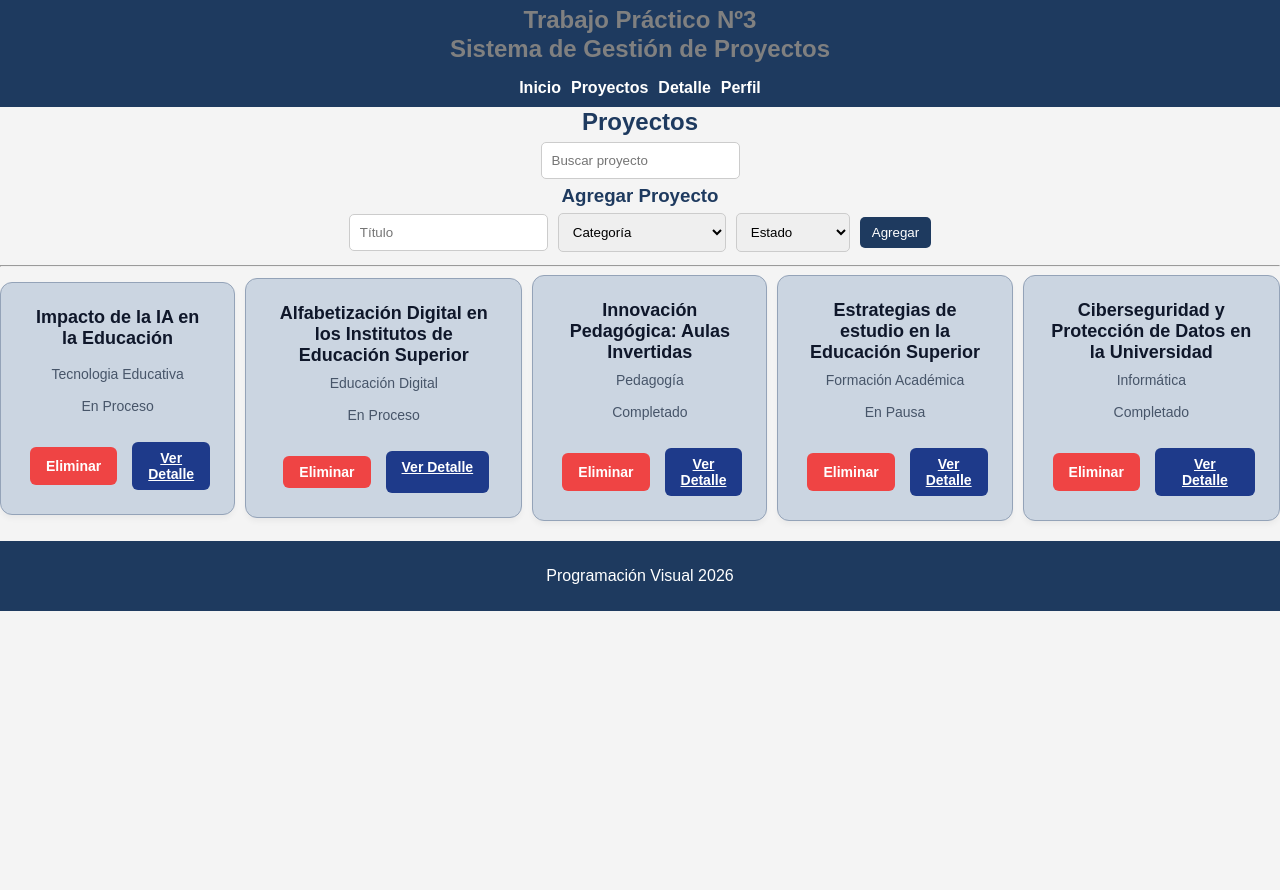
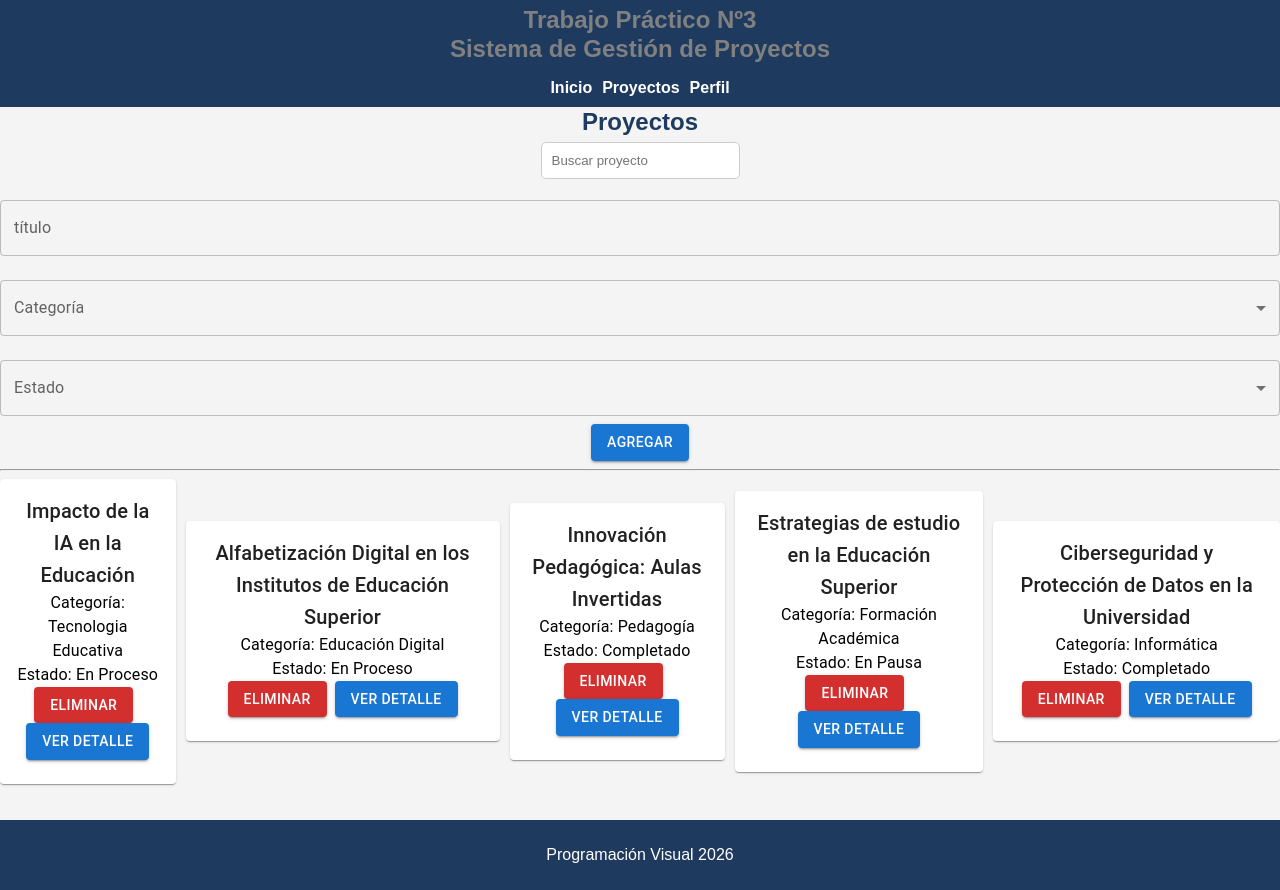
Before and after one commit to nicolemendivil/pv_tp3_grupo3, a React (Vite) app in the folder pv_tp3_grupo3/: page /proyectos in a window 1280 px wide. Before the commit the page ends 800 px from the top, so only its background shows below. Built offline with nearby package versions, Linux system fonts and the light colour scheme.

Commit message:
Dashboard con Material UI,PerfilUsuario con Material UI,FormularioProyecto con componentes MUI,ProyectoCard usando Card de MUI,RegistroActividad usando Alert/Snackbar,DetalleProyecto con useParams

```diff
--- /dev/null
+++ b/package.json
@@ -0,0 +1,5 @@
+{
+  "dependencies": {
+    "react-router-dom": "^7.17.0"
+  }
+}
--- a/pv_tp3_grupo3/package.json
+++ b/pv_tp3_grupo3/package.json
@@ -10,6 +10,9 @@
     "preview": "vite preview"
   },
   "dependencies": {
+    "@emotion/react": "^11.14.0",
+    "@emotion/styled": "^11.14.1",
+    "@mui/material": "^9.1.1",
     "react": "^19.2.6",
     "react-dom": "^19.2.6",
     "react-router-dom": "^7.17.0"
--- a/pv_tp3_grupo3/src/App.jsx
+++ b/pv_tp3_grupo3/src/App.jsx
@@ -15,9 +15,11 @@ function App() {
       <Nav></Nav>
       <Routes>
         <Route path="/" element={<Dashboard />} />
+        <Route path="dashboard" element={<Dashboard/>}/>
         <Route path="/proyectos" element={<ListaProyectos />} />
         <Route path="/proyectos/:id" element={<DetalleProyecto />} />
         <Route path="/perfil" element={<PerfilUsuario />} />
+
       </Routes>
       <Footer></Footer>
     </div>
--- a/pv_tp3_grupo3/src/components/FormularioProyecto.jsx
+++ b/pv_tp3_grupo3/src/components/FormularioProyecto.jsx
@@ -1,4 +1,5 @@
 import { useState } from "react";
+import {TextField,Select,MenuItem,Button,FormControl,InputLabel} from "@mui/material";
 const FormularioProyecto = ({ agregar}) => {
     const [formulario, setFormulario] = useState({
     titulo: "",
@@ -26,29 +27,61 @@ const FormularioProyecto = ({ agregar}) => {
     };
   return (
     <form onSubmit={handleSubmit}>
-      <h3>Agregar Proyecto</h3>
-      <input
-        type="text"
-        name="titulo"
-        placeholder="Título"
+      <TextField
+        label="título"
+        name="Titulo"
         value={titulo}
         onChange={handleChange}
+        fullWidth
+        margin="normal"
       />
-      <select name="categoria" value={categoria} onChange={handleChange}>
-        <option value="">Categoría</option>
-        <option>Tecnologia Educativa</option>
-        <option>Educación Digital</option>
-        <option>Pedagogía</option>
-        <option>Informática</option>
-      </select>
 
-      <select name="estado" value={estado} onChange={handleChange}>
-        <option value="">Estado</option>
-        <option>En Proceso</option>
-        <option>Completado</option>
-        <option>En Pausa</option>
-      </select>
-      <button type="submit"> Agregar</button>
+      <FormControl fullWidth margin="normal">
+        <InputLabel>Categoría</InputLabel>
+
+        <Select
+          name="categoria"
+          value={categoria}
+          onChange={handleChange}
+        >
+          <MenuItem value="">Seleccione</MenuItem>
+          <MenuItem value="Tecnologia Educativa">
+            Tecnologia Educativa
+          </MenuItem>
+          <MenuItem value="Educación Digital">
+            Educación Digital
+          </MenuItem>
+          <MenuItem value="Pedagogía">
+            Pedagogía
+          </MenuItem>
+          <MenuItem value="Informática">
+            Informática
+          </MenuItem>
+        </Select>
+      </FormControl>
+
+      <FormControl fullWidth margin="normal">
+        <InputLabel>Estado</InputLabel>
+
+        <Select
+          name="estado"
+          value={estado}
+          onChange={handleChange}
+        >
+          <MenuItem value="">Seleccione</MenuItem>
+          <MenuItem value="En Proceso">En Proceso</MenuItem>
+          <MenuItem value="Completado">Completado</MenuItem>
+          <MenuItem value="En Pausa">En Pausa</MenuItem>
+        </Select>
+      </FormControl>
+
+      <Button
+        type="submit"
+        variant="contained"
+      >
+        Agregar
+      </Button>
+
     </form>
   );
 };
--- a/pv_tp3_grupo3/src/components/Nav.jsx
+++ b/pv_tp3_grupo3/src/components/Nav.jsx
@@ -2,9 +2,10 @@ import { Link } from "react-router-dom";
 function Nav(){
     return(
     <nav>
-        <Link to="/">Inicio</Link>
+        {/*<Link to="/">Inicio</Link>*/}
+        <Link to="/dashboard">Inicio</Link>
         <Link to="/proyectos">Proyectos</Link>
-        <Link to="/detalle">Detalle</Link>
+        {/*<Link to="/detalle">Detalle</Link> */}
         <Link to="/perfil">Perfil</Link>
     </nav>
     );
--- a/pv_tp3_grupo3/src/components/ProyectoCard.jsx
+++ b/pv_tp3_grupo3/src/components/ProyectoCard.jsx
@@ -1,18 +1,42 @@
 import { Link } from "react-router-dom";
-const ProyectoCard = ({ proyecto, eliminar}) =>{
-  const { id, titulo, categoria, estado } = proyecto; //DESESTRUCTURACION
+import {Card,CardContent,Typography,Button} from "@mui/material";
+
+const ProyectoCard = ({ proyecto, eliminar }) => {
+  const { id, titulo, categoria, estado } = proyecto;
+
   return (
-    <div className="card">
-      <h2>{titulo}</h2>
-      <p>{categoria}</p>
-      <p>{estado}</p>
-      <div className="btn-contenedor">
-        <button className="btn btn-eliminar" onClick={() => eliminar(id)}>Eliminar</button>
-        <Link className="btn btn-detalle" to={`/proyectos/${id}`}>
-            Ver Detalle
-        </Link>
-        </div>
-    </div>
+    <Card sx={{ mb: 2 }}>
+      <CardContent>
+        <Typography variant="h6">
+          {titulo}
+        </Typography>
+
+        <Typography>
+          Categoría: {categoria}
+        </Typography>
+
+        <Typography>
+          Estado: {estado}
+        </Typography>
+
+        <Button
+          variant="contained"
+          color="error"
+          onClick={() => eliminar(id)}
+          sx={{ mr: 1 }}
+        >
+          Eliminar
+        </Button>
+
+        <Button
+          variant="contained"
+          component={Link}
+          to={`/proyectos/${id}`}
+        >
+          Ver Detalle
+        </Button>
+      </CardContent>
+    </Card>
   );
-}
+};
 export default ProyectoCard;
--- a/pv_tp3_grupo3/src/components/RegistroActividad.jsx
+++ b/pv_tp3_grupo3/src/components/RegistroActividad.jsx
@@ -1,10 +1,11 @@
-const RegistroActividad =({fecha})=>{
-    return(
-        <div>
-            <p>
-                Ultima actualizacion de la lista: {fecha}
-            </p>
-        </div>
-    );
+import Alert from "@mui/material/Alert";
+
+const RegistroActividad = ({ fecha }) => {
+  return (
+    <Alert severity="info">
+      Última actualización de la lista: {fecha}
+    </Alert>
+  );
 };
+
 export default RegistroActividad;
--- a/pv_tp3_grupo3/src/views/Dashboard.jsx
+++ b/pv_tp3_grupo3/src/views/Dashboard.jsx
@@ -1,23 +1,39 @@
+import {Container, Typography, Card, CardContent} from "@mui/material";
 const Dashboard = () => {
   return (
-    <div>
-      <h1>Dashboard</h1>
-      <p>
+    <Container>
+      <Typography variant="h4" gutterBottom>
+        Dashboard
+      </Typography>
+
+      <Typography paragraph>
         Bienvenido al sistema de gestión de proyectos. Desde aquí puede
         consultar información general sobre los proyectos registrados.
-      </p>
-      <div>
-        <div>
-          <h3>Total de proyectos</h3>
-          <p>5</p>
-        </div>
+      </Typography>
 
-        <div>
-          <h3>Proyectos en curso</h3>
-          <p>2</p>
-        </div>
-      </div>
-    </div>
+      <Card sx={{ mb: 2 }}>
+        <CardContent>
+          <Typography variant="h6">
+            Total de proyectos
+          </Typography>
+          <Typography>
+            5
+          </Typography>
+        </CardContent>
+      </Card>
+
+      <Card>
+        <CardContent>
+          <Typography variant="h6">
+            Proyectos en curso
+          </Typography>
+          <Typography>
+            2
+          </Typography>
+        </CardContent>
+      </Card>
+    </Container>
   );
 };
+
 export default Dashboard;
--- a/pv_tp3_grupo3/src/views/PerfilUsuario.jsx
+++ b/pv_tp3_grupo3/src/views/PerfilUsuario.jsx
@@ -1,21 +1,48 @@
+import { Container, Paper, Typography } from "@mui/material";
+
 const PerfilUsuario = () => {
   return (
-    <div>
-      <h1>Perfil de Usuario</h1>
-      <div>
-        <p><strong>Nombre:</strong> Juan Carlos Rodriguez</p>
-        <p><strong>Rol:</strong> Profesor</p>
-        <p><strong>Institución:</strong> Universidad Nacional de Jujuy</p>
+    <Container>
+      <Paper sx={{ p: 3 }}>
+        <Typography variant="h4" gutterBottom>
+          Perfil de Usuario
+        </Typography>
+
+        <Typography>
+          <strong>Nombre:</strong> Juan Carlos Rodriguez
+        </Typography>
+        <Typography>
+          <strong>Rol:</strong> Profesor
+        </Typography>
+        <Typography>
+          <strong>Institución:</strong> Universidad Nacional de Jujuy
+        </Typography>
+
         <hr />
-        <p><strong>Nombre:</strong> Debora Chavez</p>
-        <p><strong>Rol:</strong> Estudiante</p>
-        <p><strong>Institución:</strong> Universidad Nacional de Jujuy</p>
-         <hr />
-        <p><strong>Nombre:</strong> Nicole Mendivil Cabrera</p>
-        <p><strong>Rol:</strong> Estudiante</p>
-        <p><strong>Institución:</strong> Universidad Nacional de Jujuy</p>
-      </div>
-    </div>
+
+        <Typography>
+          <strong>Nombre:</strong> Debora Chavez
+        </Typography>
+        <Typography>
+          <strong>Rol:</strong> Estudiante
+        </Typography>
+        <Typography>
+          <strong>Institución:</strong> Universidad Nacional de Jujuy
+        </Typography>
+
+        <hr />
+
+        <Typography>
+          <strong>Nombre:</strong> Nicole Mendivil Cabrera
+        </Typography>
+        <Typography>
+          <strong>Rol:</strong> Estudiante
+        </Typography>
+        <Typography>
+          <strong>Institución:</strong> Universidad Nacional de Jujuy
+        </Typography>
+      </Paper>
+    </Container>
   );
 };
 
```
Also changed, not shown: 2 other files (tests, documents, lock files or other folders).
